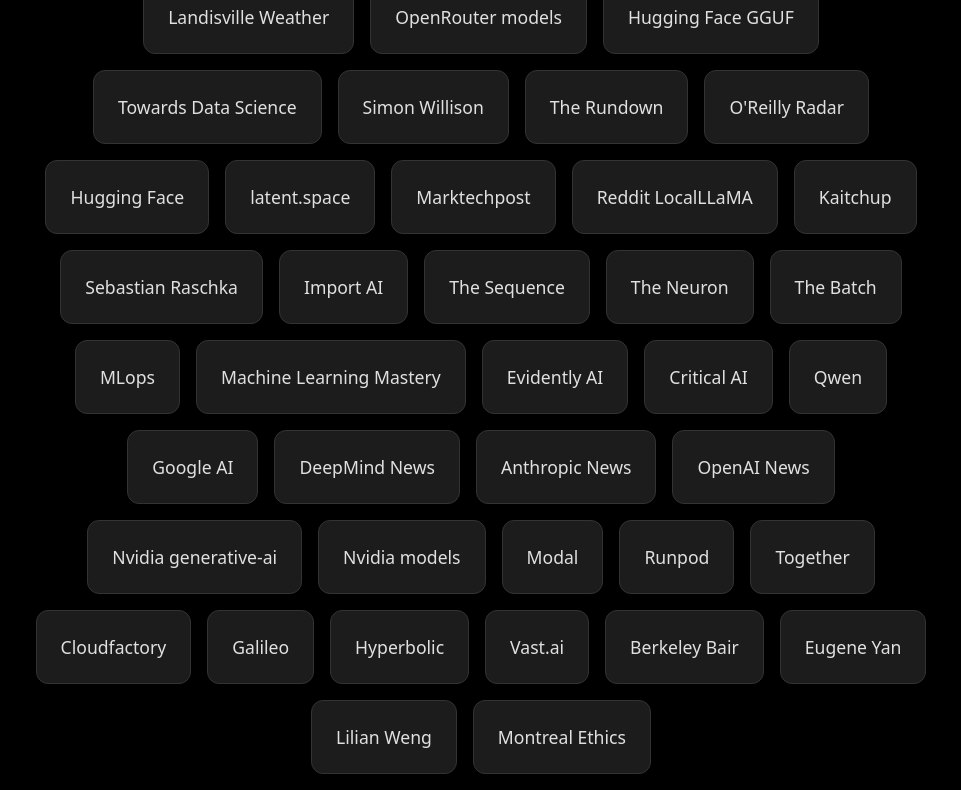
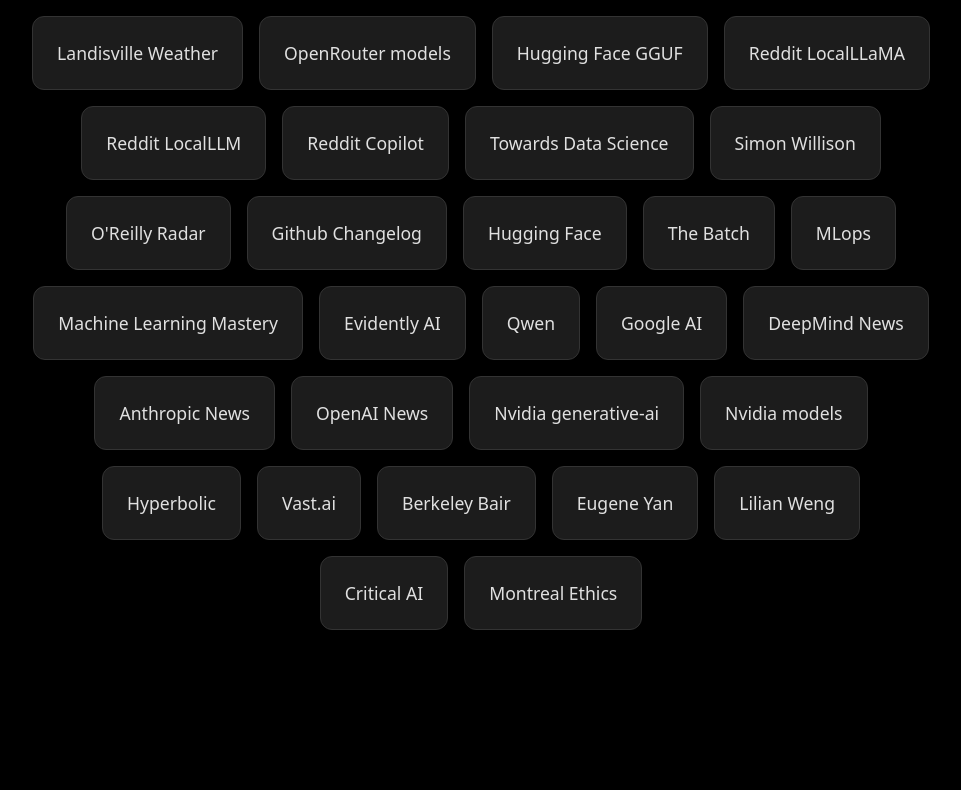
Before and after one commit to bowmanjd/homepage, a website with bundled scripts: page public/index.html in a window 1280 px wide. Shown: the part 150-940 px from the top of the page, without its empty margins (159-1120 px from the left). After the commit the page ends 832 px from the top, so only its background shows below. Built offline with nearby package versions, Linux system fonts and the light colour scheme.

Commit message:
pruned links

```diff
--- a/public/index.html
+++ b/public/index.html
@@ -78,25 +78,19 @@
                 <a href="https://openrouter.ai/models?order=newest" class="link">OpenRouter models</a>
                 <a href="https://huggingface.co/models?library=gguf&sort=trending"
                    class="link">Hugging Face GGUF</a>
+                <a href="https://www.reddit.com/r/LocalLLaMA/hot/" class="link">Reddit LocalLLaMA</a>
+                <a href="https://www.reddit.com/r/LocalLLM/hot/" class="link">Reddit LocalLLM</a>
+                <a href="https://www.reddit.com/r/GithubCopilot/hot/" class="link">Reddit Copilot</a>
                 <a href="https://towardsdatascience.com/" class="link">Towards Data Science</a>
                 <a href="https://simonwillison.net/" class="link">Simon Willison</a>
-                <a href="https://www.therundown.ai/" class="link">The Rundown</a>
                 <a href="https://www.oreilly.com/radar/" class="link">O'Reilly Radar</a>
+                <a href="https://github.blog/changelog/" class="link">Github Changelog</a>
                 <a href="https://huggingface.co/blog" class="link">Hugging Face</a>
-                <a href="https://www.latent.space/" class="link">latent.space</a>
-                <a href="https://www.marktechpost.com/" class="link">Marktechpost</a>
-                <a href="https://www.reddit.com/r/LocalLLaMA/hot/" class="link">Reddit LocalLLaMA</a>
-                <a href="https://kaitchup.substack.com/" class="link">Kaitchup</a>
-                <a href="https://magazine.sebastianraschka.com/" class="link">Sebastian Raschka</a>
-                <a href="https://importai.substack.com/" class="link">Import AI</a>
-                <a href="https://thesequence.substack.com/" class="link">The Sequence</a>
-                <a href="https://www.theneuron.ai/" class="link">The Neuron</a>
                 <a href="https://www.deeplearning.ai/the-batch/" class="link">The Batch</a>
                 <a href="https://mlops.community/blog/" class="link">MLops</a>
                 <a href="https://machinelearningmastery.com/blog/" class="link">Machine Learning Mastery</a>
                 <a href="https://www.evidentlyai.com/blog" class="link">Evidently AI</a>
-                <a href="https://criticalai.org/" class="link">Critical AI</a>
-                <a href="https://qwenlm.github.io/blog/" class="link">Qwen</a>
+                <a href="https://qwen.ai/research/" class="link">Qwen</a>
                 <a href="https://blog.google/technology/ai/" class="link">Google AI</a>
                 <a href="https://deepmind.google/discover/blog/" class="link">DeepMind News</a>
                 <a href="https://www.anthropic.com/news" class="link">Anthropic News</a>
@@ -105,16 +99,12 @@
                    class="link">Nvidia generative-ai</a>
                 <a href="https://developer.nvidia.com/blog/category/models/"
                    class="link">Nvidia models</a>
-                <a href="https://modal.com/blog" class="link">Modal</a>
-                <a href="https://www.runpod.io/blog" class="link">Runpod</a>
-                <a href="https://www.together.ai/blog" class="link">Together</a>
-                <a href="https://www.cloudfactory.com/blog" class="link">Cloudfactory</a>
-                <a href="https://galileo.ai/blog" class="link">Galileo</a>
                 <a href="https://www.hyperbolic.ai/blog" class="link">Hyperbolic</a>
                 <a href="https://vast.ai/blog" class="link">Vast.ai</a>
                 <a href="https://bair.berkeley.edu/blog/" class="link">Berkeley Bair</a>
                 <a href="https://eugeneyan.com/writing/" class="link">Eugene Yan</a>
                 <a href="https://lilianweng.github.io/" class="link">Lilian Weng</a>
+                <a href="https://criticalai.org/" class="link">Critical AI</a>
                 <a href="https://brief.montrealethics.ai/" class="link">Montreal Ethics</a>
             </div>
         </div>
```
